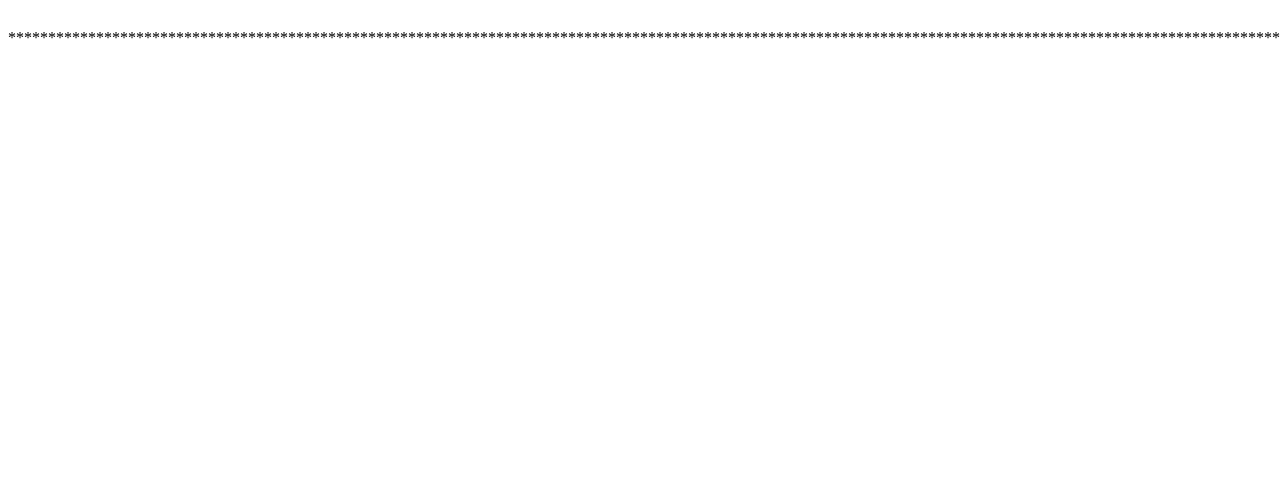
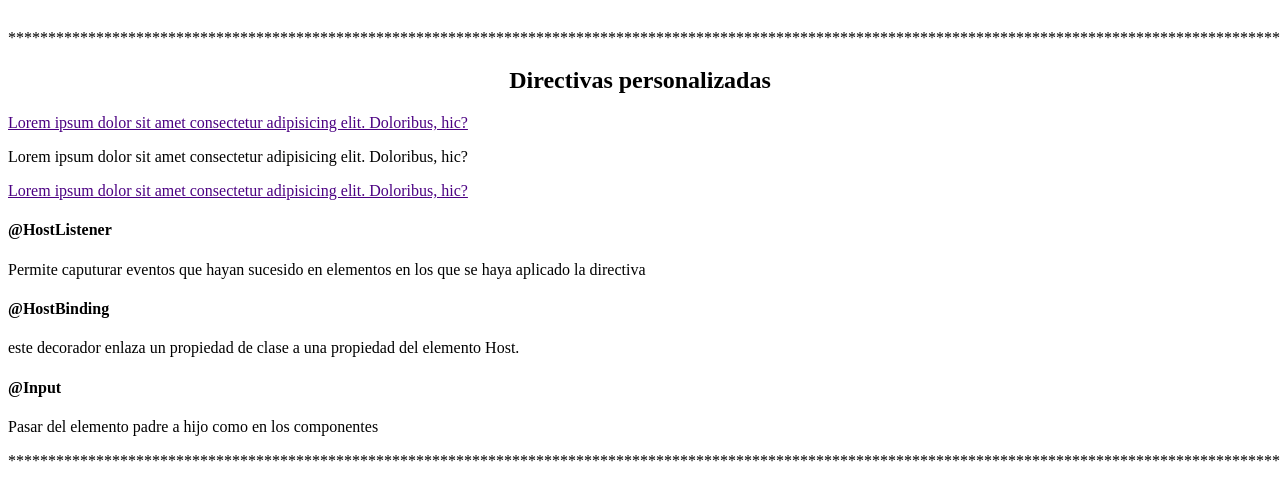
Before and after one commit to GiovanniSolano/Angular---directivas, an Angular app: page / in a window 1280 px wide. Shown: the part 2399-2882 px from the top of the page. Before the commit the page ends 2462 px from the top, so only its background shows below. Built offline with nearby package versions, Linux system fonts and the light colour scheme.

Commit message:
Directivas personalizadas

```diff
--- a/src/app/app.component.css
+++ b/src/app/app.component.css
@@ -28,3 +28,11 @@ h2 {
     width: 30%;
     padding: 10px;
 }
+
+.hover {
+    background-color: lightpink;
+}
+
+.noHover {
+    background-color: lightskyblue;
+}
--- a/src/app/app.component.html
+++ b/src/app/app.component.html
@@ -33,3 +33,19 @@
 </div>
 
 <p>*************************************************************************************************************************************************************************</p>
+
+<h2>Directivas personalizadas</h2>
+
+<p [appSubrayado]="{colorHover: 'yellow', colorNoHover: 'blue'}">Lorem ipsum dolor sit amet consectetur adipisicing elit. Doloribus, hic?</p>
+<p>Lorem ipsum dolor sit amet consectetur adipisicing elit. Doloribus, hic?</p>
+<p [appSubrayado]="{colorHover: 'grey', colorNoHover: 'pink'}">Lorem ipsum dolor sit amet consectetur adipisicing elit. Doloribus, hic?</p>
+
+<h4>@HostListener</h4>
+<p>Permite caputurar eventos que hayan sucesido en elementos en los que se haya aplicado la directiva</p>
+<h4>@HostBinding</h4>
+<p>este decorador enlaza un propiedad de clase a una propiedad del elemento Host.
+</p>
+<h4>@Input</h4>
+<p>Pasar del elemento padre a hijo como en los componentes</p>
+
+<p>*************************************************************************************************************************************************************************</p>
--- a/src/app/app.module.ts
+++ b/src/app/app.module.ts
@@ -14,6 +14,7 @@ import { InicioComponent } from './ejercicioTo-do/inicio/inicio.component';
 import { NgSwitchComponent } from './components/ng-switch/ng-switch.component';
 import { ListaProductosComponent } from './components/ejercicioCajaRegistradora/lista-productos/lista-productos.component';
 import { ComandaComponent } from './components/ejercicioCajaRegistradora/comanda/comanda.component';
+import { SubrayadoDirective } from './directivas/subrayado.directive';
 
 @NgModule({
   declarations: [
@@ -27,7 +28,8 @@ import { ComandaComponent } from './components/ejercicioCajaRegistradora/comanda
     InicioComponent,
     NgSwitchComponent,
     ListaProductosComponent,
-    ComandaComponent
+    ComandaComponent,
+    SubrayadoDirective
   ],
   imports: [
     BrowserModule,
--- /dev/null
+++ b/src/app/directivas/subrayado.directive.ts
@@ -0,0 +1,39 @@
+import { Directive, ElementRef, Input, Renderer2, HostListener, HostBinding } from '@angular/core';
+
+@Directive({
+  selector: '[appSubrayado]' // atributo
+  // selector: '.appSubrayado' como clase
+})
+export class SubrayadoDirective {
+
+  @HostBinding('class') isHover: string;
+
+  @Input('appSubrayado') config: any;
+  // @Input() config: any;
+
+  constructor(private elem: ElementRef,private renderer: Renderer2) {
+
+
+    this.config = {
+      colorHover: 'green',
+      colorNoHover: 'red'
+    };
+
+    // elem.nativeElement.style.textDecoration = 'underline';
+    renderer.setStyle(elem.nativeElement, 'text-decoration', 'underline');
+    renderer.setStyle(elem.nativeElement, 'color', 'indigo');
+
+   }
+
+   @HostListener('mouseover') onHover() {
+
+    this.renderer.setStyle(this.elem.nativeElement, 'color', this.config.colorHover);
+    this.isHover = 'hover';
+   }
+   @HostListener('mouseout') onMouseOut() {
+
+    this.renderer.setStyle(this.elem.nativeElement, 'color', this.config.colorNoHover);
+    this.isHover = 'noHover';
+   }
+
+}
```
